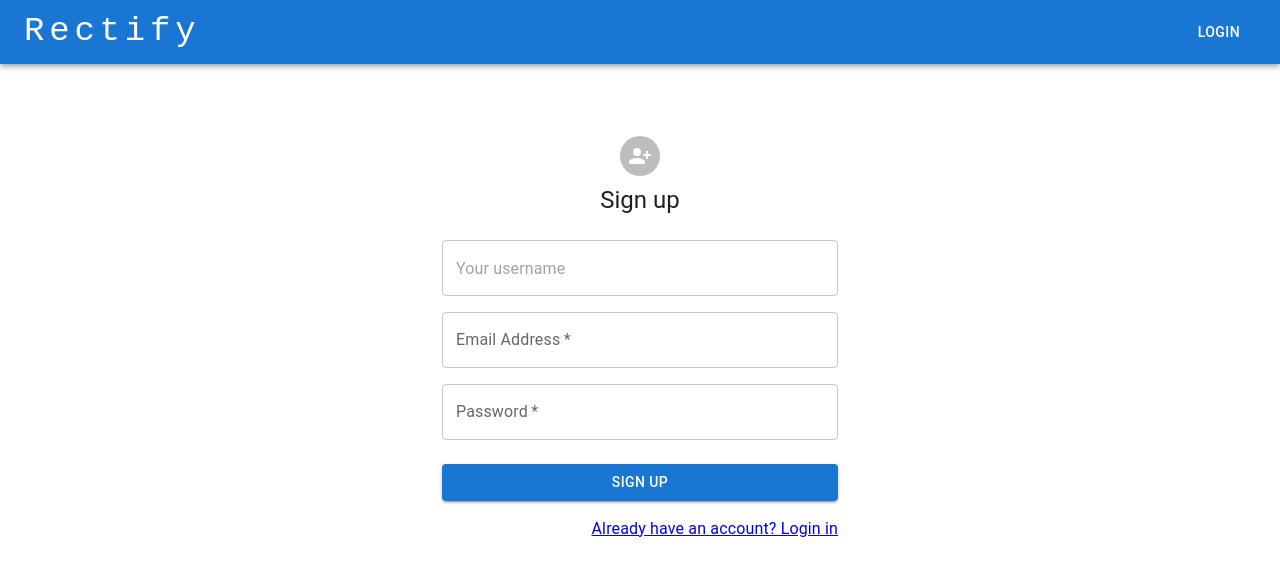
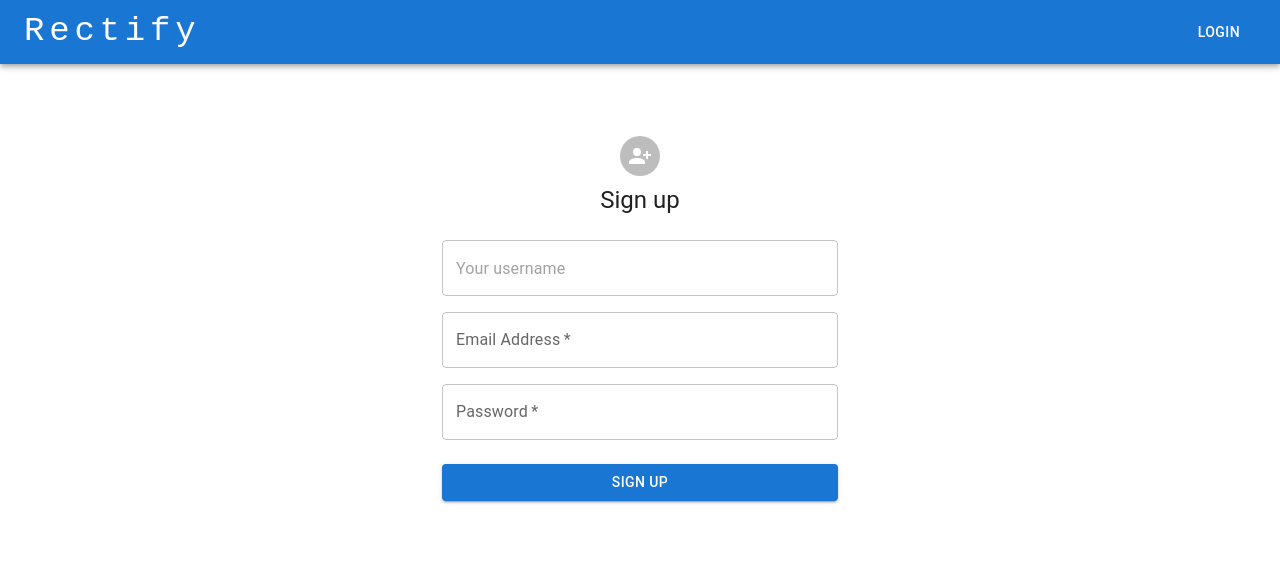
Before and after one commit to Suazo3000/Rectify, a React (Create React App) app in the folder client/: page /signup in a window 1280 px wide. Shown: the top 576 px of the page. Built offline with nearby package versions, Linux system fonts and the light colour scheme.

Commit message:
finished signup page

```diff
--- a/client/src/pages/Login.js
+++ b/client/src/pages/Login.js
@@ -139,9 +139,9 @@ const Login = (props) => {
 
                 </Grid>
                 <Grid item>
-                  <Link href="#" variant="body2">
+                  {/* <Link href="#" variant="body2">
                     {"Don't have an account? Sign Up"}
-                  </Link>
+                  </Link> */}
                 </Grid>
               </Grid>
               {data ? (
--- a/client/src/pages/SignUp.js
+++ b/client/src/pages/SignUp.js
@@ -125,9 +125,9 @@ const SignUp = () => {
             </Button>
             <Grid container justifyContent="flex-end">
               <Grid item>
-                <Link href="#" variant="body2">
-                  Already have an account? Login in
-                </Link>
+                {/* <Link href="url(/pages/Login.js)" variant="body2">
+                  Already have an account? Login
+                </Link> */}
               </Grid>
             </Grid>
           </Box>
```
